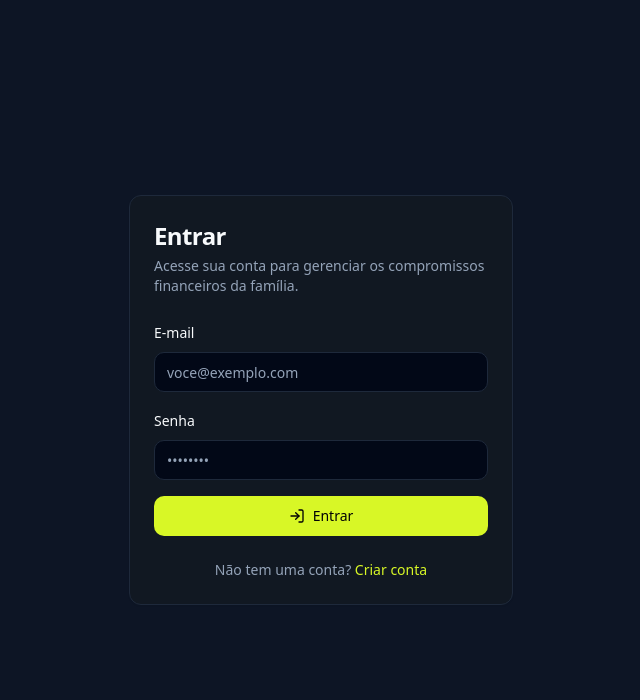
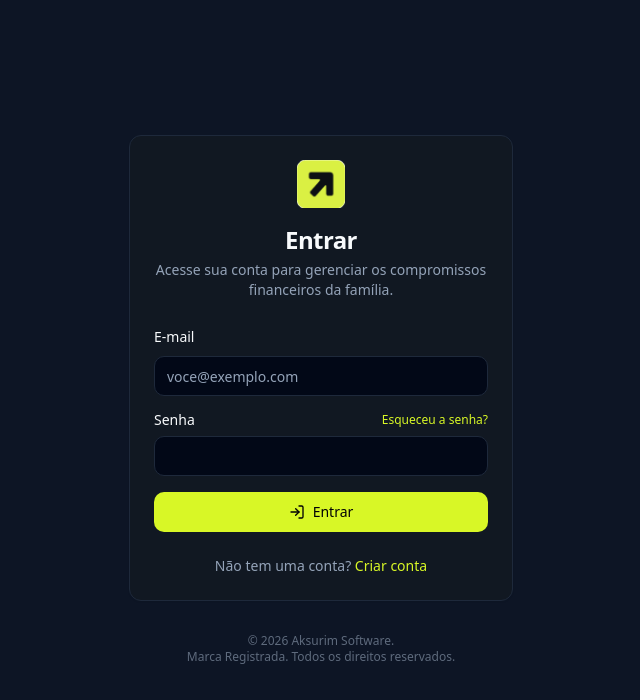
Before and after one commit to Lucena23/finance, a React (Vite) app in the folder frontend/: page /login in a window 1280 px wide. Shown: the top 700 px of the page, without its empty margins (319-959 px from the left). Built offline with nearby package versions, Linux system fonts and the light colour scheme; no server answers.

Commit message:
style: add logo and copyright trademark to auth pages

```diff
--- a/frontend/src/pages/LoginPage.tsx
+++ b/frontend/src/pages/LoginPage.tsx
@@ -109,14 +109,19 @@ export function LoginPage(): JSX.Element {
   }
 
   return (
-    <main className="flex min-h-screen items-center justify-center bg-muted/40 p-4">
+    <main className="flex min-h-screen items-center justify-center bg-muted/40 p-4 flex-col">
       <Card className="w-full max-w-sm">
-        <CardHeader className="space-y-1">
-          <CardTitle className="text-2xl">Entrar</CardTitle>
-          <CardDescription>
-            Acesse sua conta para gerenciar os compromissos financeiros da
-            família.
-          </CardDescription>
+        <CardHeader className="space-y-4 text-center">
+          <div className="flex justify-center">
+            {/* Aqui usamos a favicon.png que é apenas o ícone/logo sem o texto */}
+            <img src="/favicon.png" alt="Aksurim Logo" className="h-12 w-12 object-contain" />
+          </div>
+          <div>
+            <CardTitle className="text-2xl">Entrar</CardTitle>
+            <CardDescription className="mt-1">
+              Acesse sua conta para gerenciar os compromissos financeiros da família.
+            </CardDescription>
+          </div>
         </CardHeader>
 
         <CardContent>
@@ -129,7 +134,7 @@ export function LoginPage(): JSX.Element {
             {apiError ? (
               <div
                 role="alert"
-                className="bg-destructive/10 text-destructive rounded-md px-3 py-2 text-sm"
+                className="bg-destructive/10 text-destructive rounded-md px-3 py-2 text-sm text-center"
               >
                 {apiError}
               </div>
@@ -158,13 +163,20 @@ export function LoginPage(): JSX.Element {
             </div>
 
             <div className="space-y-2">
-              <Label htmlFor="password">Senha</Label>
+              <div className="flex items-center justify-between">
+                <Label htmlFor="password">Senha</Label>
+                <Link
+                  to="/forgot-password"
+                  className="text-primary text-xs font-medium underline-offset-4 hover:underline"
+                >
+                  Esqueceu a senha?
+                </Link>
+              </div>
               <Input
                 id="password"
                 name="password"
                 type="password"
                 autoComplete="current-password"
-                placeholder="••••••••"
                 value={form.password}
                 aria-invalid={Boolean(errors.password)}
                 aria-describedby={
@@ -187,7 +199,7 @@ export function LoginPage(): JSX.Element {
               ) : (
                 <LogIn className="h-4 w-4" aria-hidden="true" />
               )}
-              {isSubmitting ? 'Entrando…' : 'Entrar'}
+              {isSubmitting ? 'Entrando...' : 'Entrar'}
             </Button>
           </form>
 
@@ -202,6 +214,12 @@ export function LoginPage(): JSX.Element {
           </p>
         </CardContent>
       </Card>
+
+      {/* Direitos Autorais e Marca Registrada */}
+      <footer className="mt-8 text-center text-xs text-muted-foreground/60">
+        <p>&copy; {new Date().getFullYear()} Aksurim Software.</p>
+        <p>Marca Registrada. Todos os direitos reservados.</p>
+      </footer>
     </main>
   );
 }
--- a/frontend/src/pages/RegisterPage.tsx
+++ b/frontend/src/pages/RegisterPage.tsx
@@ -160,14 +160,19 @@ export function RegisterPage(): JSX.Element {
   }
 
   return (
-    <main className="flex min-h-screen items-center justify-center bg-muted/40 p-4">
+    <main className="flex min-h-screen items-center justify-center bg-muted/40 p-4 py-10 flex-col">
       <Card className="w-full max-w-md">
-        <CardHeader className="space-y-1">
-          <CardTitle className="text-2xl">Criar conta</CardTitle>
-          <CardDescription>
-            Crie o workspace familiar e comece a organizar os compromissos
-            financeiros compartilhados.
-          </CardDescription>
+        <CardHeader className="space-y-4 text-center">
+          <div className="flex justify-center">
+            {/* Aqui usamos a favicon.png que é apenas o ícone/logo sem o texto */}
+            <img src="/favicon.png" alt="Aksurim Logo" className="h-12 w-12 object-contain" />
+          </div>
+          <div>
+            <CardTitle className="text-2xl">Criar conta</CardTitle>
+            <CardDescription className="mt-1">
+              Crie o workspace familiar e comece a organizar os compromissos financeiros compartilhados.
+            </CardDescription>
+          </div>
         </CardHeader>
 
         <CardContent>
@@ -180,7 +185,7 @@ export function RegisterPage(): JSX.Element {
             {apiError ? (
               <div
                 role="alert"
-                className="bg-destructive/10 text-destructive rounded-md px-3 py-2 text-sm"
+                className="bg-destructive/10 text-destructive rounded-md px-3 py-2 text-sm text-center"
               >
                 {apiError}
               </div>
@@ -351,6 +356,12 @@ export function RegisterPage(): JSX.Element {
           </p>
         </CardContent>
       </Card>
+
+      {/* Direitos Autorais e Marca Registrada */}
+      <footer className="mt-8 text-center text-xs text-muted-foreground/60">
+        <p>&copy; {new Date().getFullYear()} Aksurim Software.</p>
+        <p>Marca Registrada. Todos os direitos reservados.</p>
+      </footer>
     </main>
   );
 }
```
